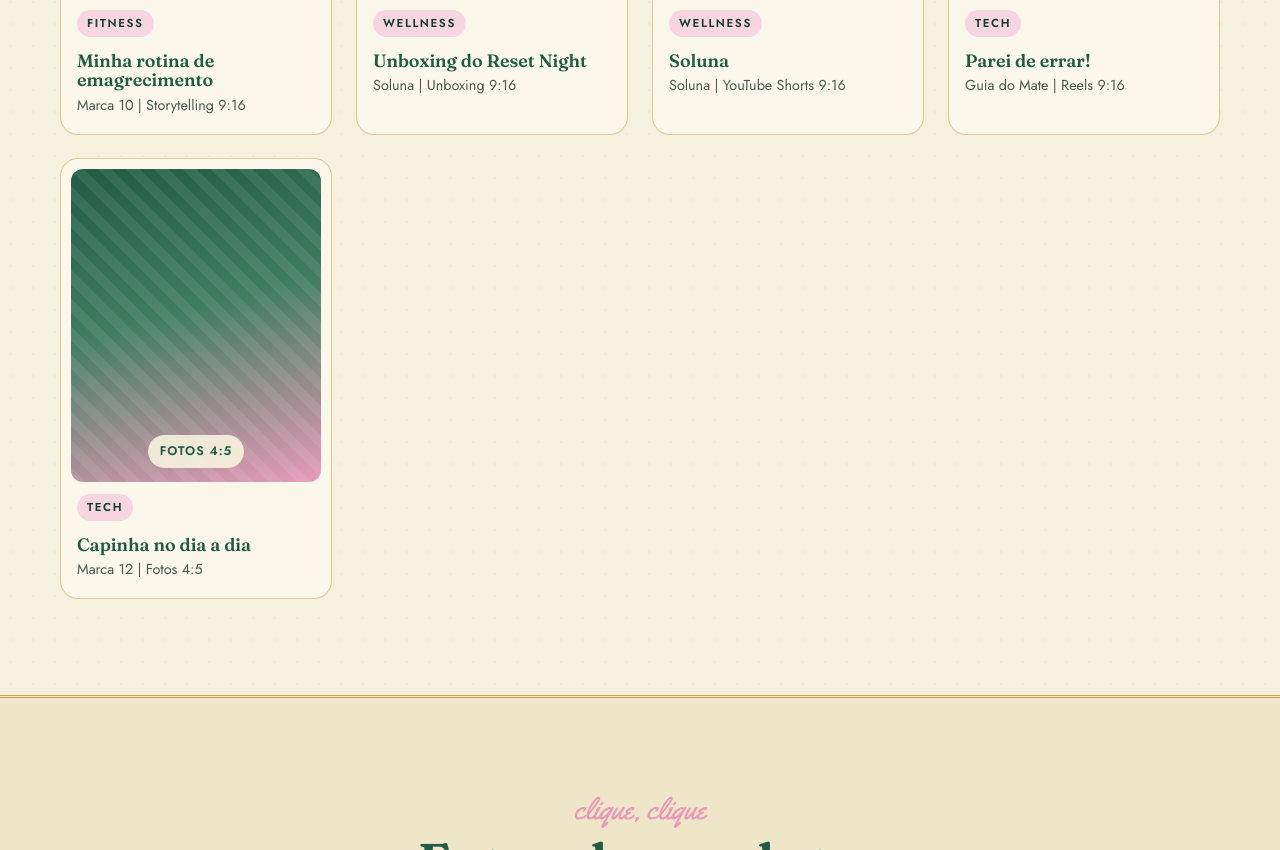
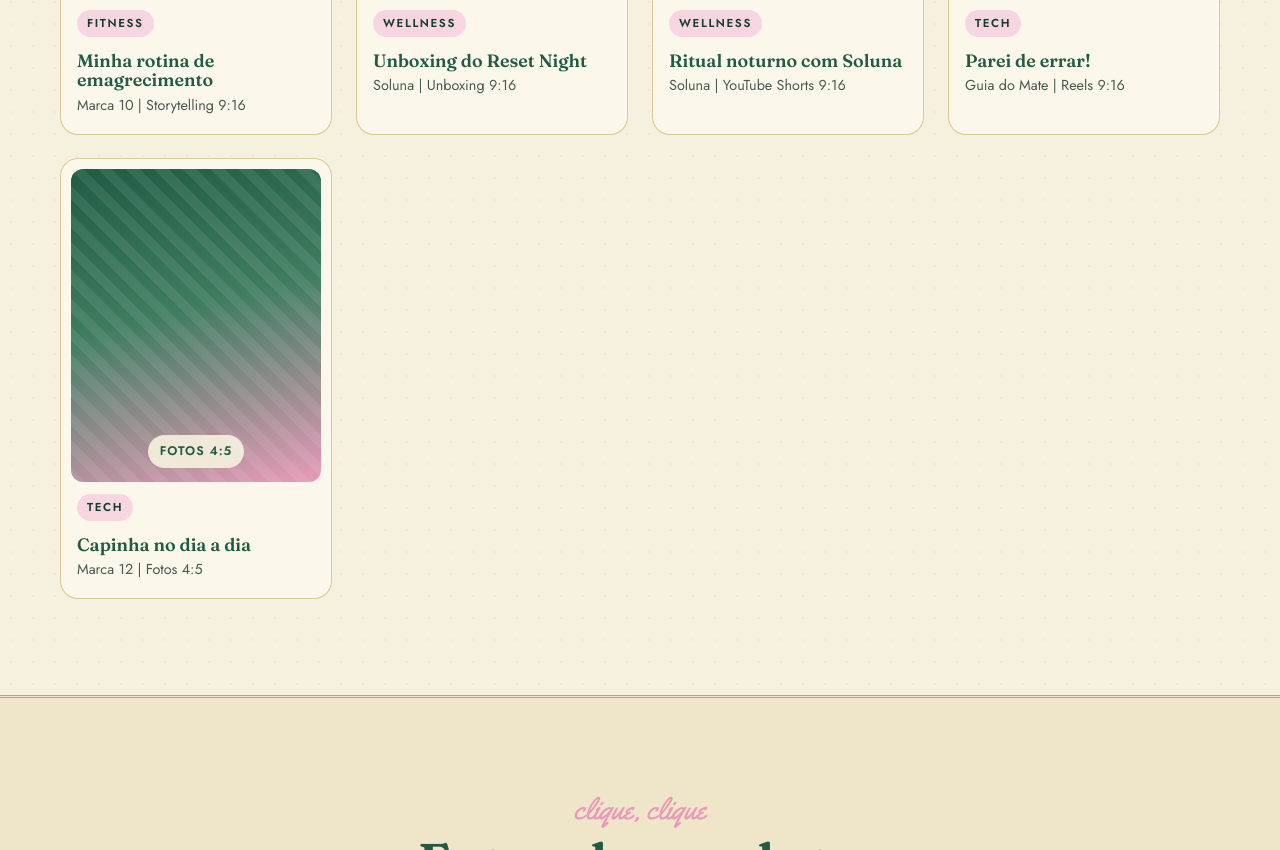
Before and after one commit to nobrepauline/portfoliougc, a plain HTML site: page index.html in a window 1280 px wide. Shown: the part 4519-5369 px from the top of the page. Drawn offline with Linux system fonts and the light colour scheme.

Commit message:
Título Ritual noturno com Soluna
Co-Authored-By: Claude Opus 5.5 <noreply@anthropic.com>
Claude-Session: https://claude.ai/code/session_01RHYiwJYkY7c37VZygFfqWy

```diff
--- a/index.html
+++ b/index.html
@@ -615,7 +615,7 @@ const trabalhos = [
   { nicho: "Fitness",  titulo: "Hoje eu quase falhei",          marca: "Marca 09", formato: "Reels 9:16",        imagem: "trabalho-creatina.webp", link: "https://www.instagram.com/reel/DaQer8qhO_J/" },
   { nicho: "Fitness",  titulo: "Minha rotina de emagrecimento", marca: "Marca 10", formato: "Storytelling 9:16", imagem: "", link: "" },
   { nicho: "Wellness", titulo: "Unboxing do Reset Night",       marca: "Soluna",   formato: "Unboxing 9:16",     imagem: "trabalho-soluna.webp", link: "https://youtube.com/shorts/zVpVwwlBgCY" },
-  { nicho: "Wellness", titulo: "Soluna",                        marca: "Soluna", formato: "YouTube Shorts 9:16", imagem: "trabalho-desacelerar.webp", link: "https://youtube.com/shorts/8iV11TiNliU" },
+  { nicho: "Wellness", titulo: "Ritual noturno com Soluna",      marca: "Soluna", formato: "YouTube Shorts 9:16", imagem: "trabalho-desacelerar.webp", link: "https://youtube.com/shorts/8iV11TiNliU" },
   { nicho: "Tech",     titulo: "Parei de errar!",               marca: "Guia do Mate", formato: "Reels 9:16",    imagem: "trabalho-mate.webp", link: "https://www.instagram.com/reel/Da-GhcIuwvB/" },
   { nicho: "Tech",     titulo: "Capinha no dia a dia",          marca: "Marca 12", formato: "Fotos 4:5",         imagem: "", link: "" }
 ];
```
